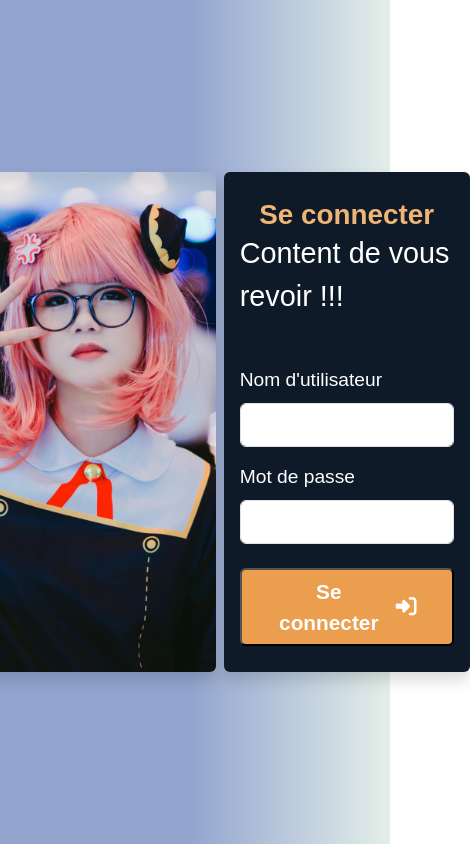
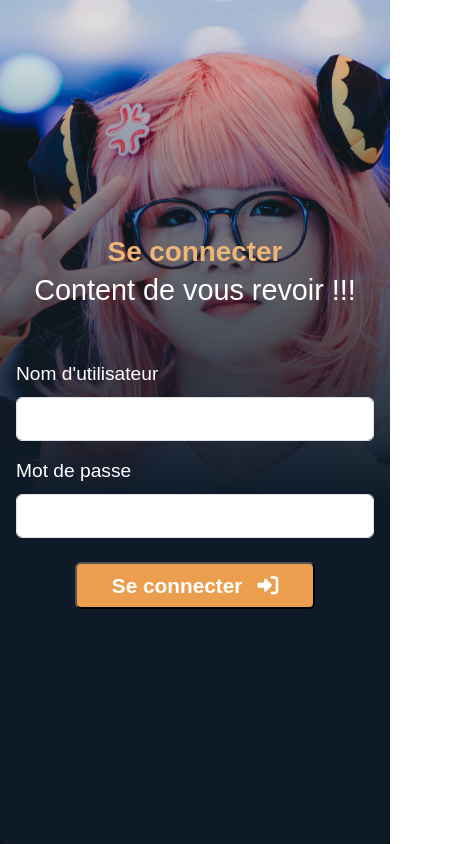
Before and after one commit to lysisTeam/forum_frontend, a React (Create React App) app: page /admin/login in a window 390 px wide. Shown: the whole page, 470 px wide, since content can reach past the window. Built offline with nearby package versions, Linux system fonts and the light colour scheme; a web font is replaced by a local one.

Commit message:
responsive login page

```diff
--- a/src/modules/admin/AppAdmin.css
+++ b/src/modules/admin/AppAdmin.css
@@ -131,7 +131,6 @@
     background-color: rgb(14, 26, 40);
     font-family: "Public Sans", sans-serif;
 }
-
 
 
 /*aside*/
@@ -351,6 +350,9 @@
 /* main page admin - fin */
 
 @media screen AND (max-width : 1200px){
+
+    /*main page*/
+
     .container-views-admin{
         border-top-left-radius: 0;
     }
@@ -393,4 +395,44 @@
         margin-right: 15px;
     }
 
+    /*main page - fin*/
+
 }
+
+@media screen AND (max-width : 670px){
+    .login-page{
+        padding: 0 !important;
+        background-image: url('../../images/login_left.jpg');
+        background-size: cover;
+        background-position: center;
+    }
+
+    .login-wild-section{
+        width: 100%;
+        height: 100%;
+    }
+
+    .login-wild-section > .login-left-section{
+        display: none;
+    }
+
+    .login-wild-section > .login-right-section{
+        height: 100%;
+        width: 100%;
+        background: rgb(14,26,40);
+        background: linear-gradient(0deg, rgba(14,26,40,1) 41%, rgba(0,212,255,0) 100%);
+        position: relative;
+    }
+
+    .login-wild-section > .login-right-section .alert{
+        position: absolute;
+        right: 16px;
+        top:unset;
+        bottom: 35px;
+        margin: 0;
+        background-color: rgb(223, 38, 38);
+        min-width: 150px;
+        text-align: center;
+    }
+
+}
--- a/src/modules/admin/Components/LoginAdmin.js
+++ b/src/modules/admin/Components/LoginAdmin.js
@@ -60,7 +60,7 @@ function LoginAdmin() {
 
     }
   return (
-    <div className='login-page d-flex justify-content-center align-items-center'>
+    <div className='login-page d-flex justify-content-center align-items-center px-4'>
         <div className='login-wild-section d-flex gap-2'>
             <div className='login-left-section rounded shadow'></div>
             <div className='login-right-section rounded shadow p-3 d-flex flex-column justify-content-center gap-5'>
```
